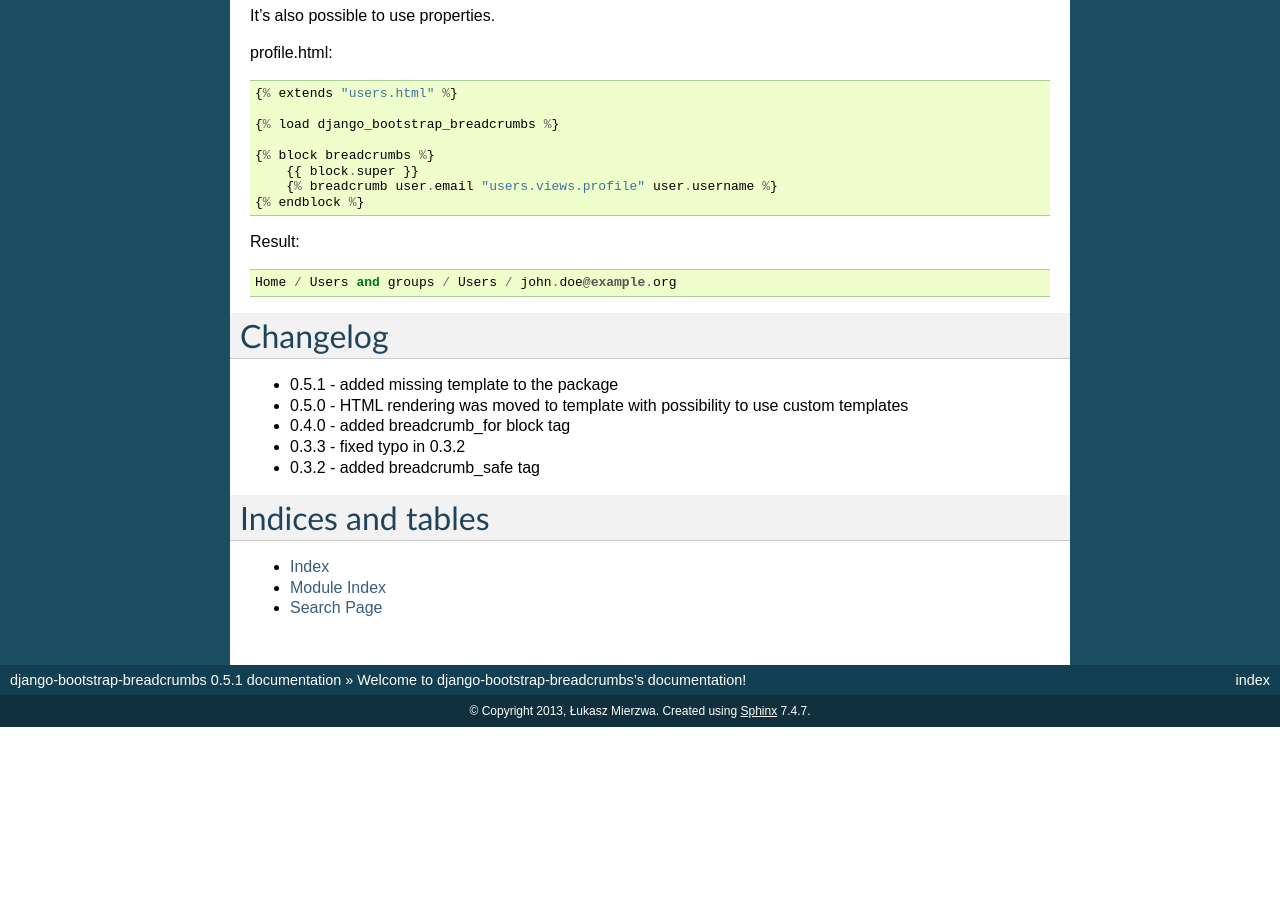
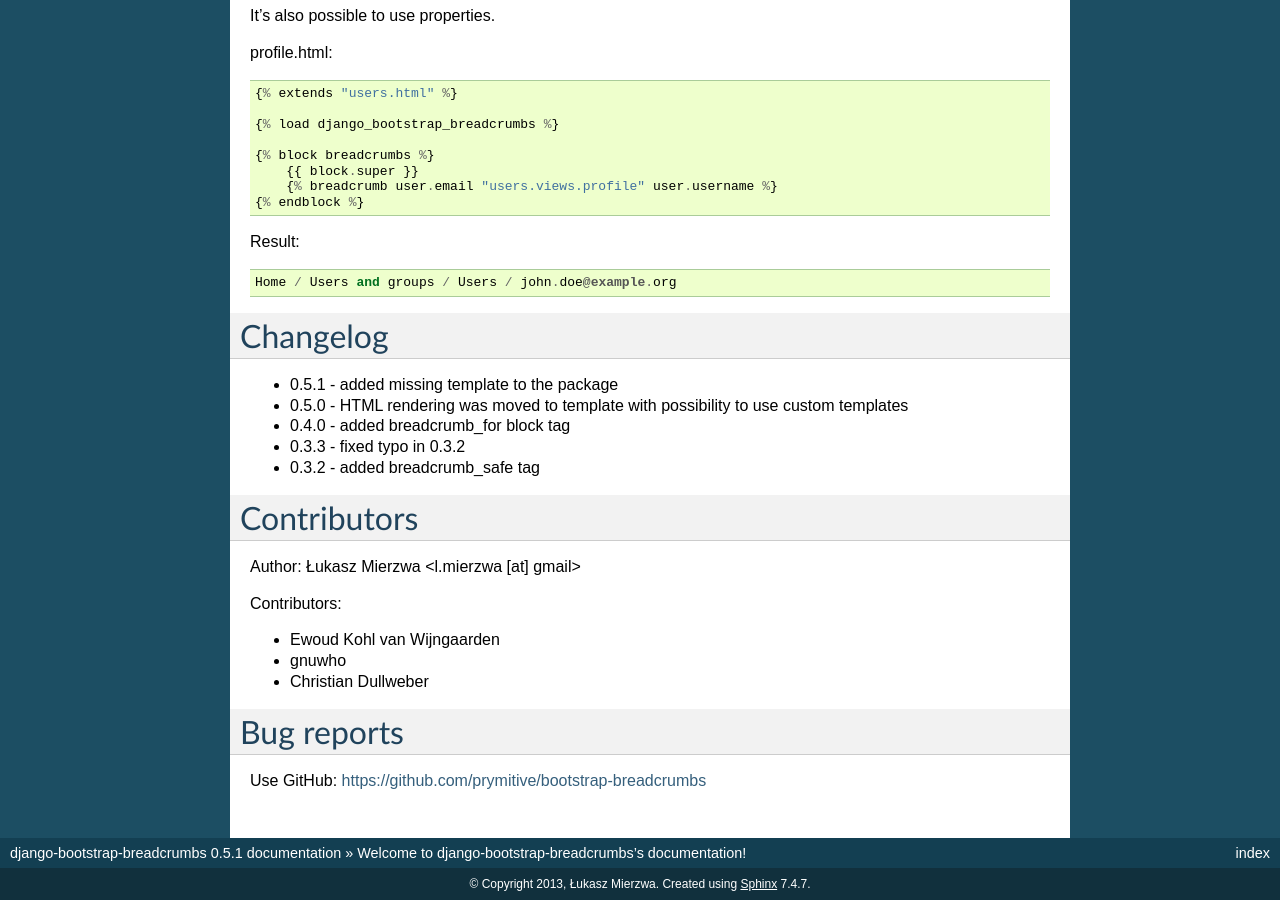
Before and after one commit to prymitive/bootstrap-breadcrumbs, a Sphinx documentation site: the page built from docs/index.rst, in a window 1280 px wide and 900 px high, scrolled down 3300 px. Built offline with Sphinx 7.4.7, drawn with Linux system fonts in a browser that asks for light colours; before the commit the page ends 4027 px from its top, so only the background shows below that; some of the changed text lies outside the part shown.

Commit message:
move authors into docs

```diff
--- a/docs/index.rst
+++ b/docs/index.rst
@@ -203,9 +203,18 @@ Changelog
 * 0.3.3 - fixed typo in 0.3.2
 * 0.3.2 - added breadcrumb_safe tag
 
-Indices and tables
-==================
+Contributors
+============
 
-* :ref:`genindex`
-* :ref:`modindex`
-* :ref:`search`
+Author: Łukasz Mierzwa <l.mierzwa [at] gmail>
+
+Contributors:
+
+* Ewoud Kohl van Wijngaarden
+* gnuwho
+* Christian Dullweber
+
+Bug reports
+===========
+
+Use GitHub: https://github.com/prymitive/bootstrap-breadcrumbs
```
Also changed, not shown: AUTHORS.md (deleted, +0 -7 lines).
